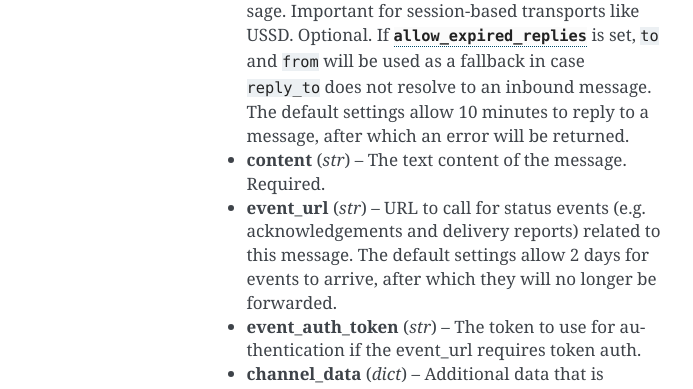
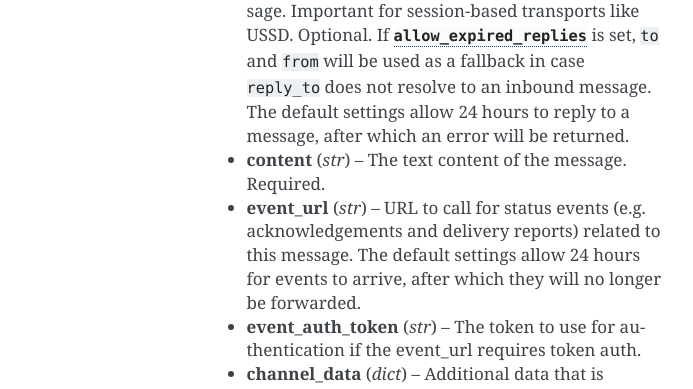
Before and after one commit to praekeltfoundation/vumi2, a Sphinx documentation site: the page built from docs/applications/junebug_message_api.rst, in a window 1280 px wide and 900 px high, scrolled down 2018 px. Shown: the part 185-574 px from the top of the window, without its empty margins (418-1111 px from the left). Built offline with Sphinx 7.4.7, drawn with Linux system fonts in a browser that asks for light colours; some of the changed text lies outside the part shown.

Commit message:
Correct jma docs around event and reply times

```diff
--- a/docs/applications/junebug_message_api.rst
+++ b/docs/applications/junebug_message_api.rst
@@ -97,11 +97,11 @@ Outbound message API
 
    :<json str reply_to: The uuid of the message being replied to if this is a response to a previous message. Important for session-based transports like USSD. Optional.
       If :py:data:`allow_expired_replies` is set, ``to`` and ``from`` will be used as a fallback in case ``reply_to`` does not resolve to an inbound message.
-      The default settings allow 10 minutes to reply to a message, after which an error will be returned.
+      The default settings allow 24 hours to reply to a message, after which an error will be returned.
 
    :<json str content: The text content of the message. Required.
 
-   :<json str event_url: URL to call for status events (e.g. acknowledgements and delivery reports) related to this message. The default settings allow 2 days for events to arrive, after which they will no longer be forwarded.
+   :<json str event_url: URL to call for status events (e.g. acknowledgements and delivery reports) related to this message. The default settings allow 24 hours for events to arrive, after which they will no longer be forwarded.
 
    :<json str event_auth_token: The token to use for authentication if the event_url requires token auth.
 
@@ -195,7 +195,7 @@ Events ``POST``\ed to the ``event_url`` specified in :http:post:`<base_url_path>
 
    :<json dict event_details: Details specific to the event type.
 
-Events are posted to the message's ``event_url`` after the message is submitted to the provider, and when delivery reports are received. The default settings allow events to arrive for up to 2 days; any further events will not be forwarded.
+Events are posted to the message's ``event_url`` after the message is submitted to the provider, and when delivery reports are received. The default settings allow events to arrive for up to 24 hours; any further events will not be forwarded.
 
 **Request example**:
 
```
